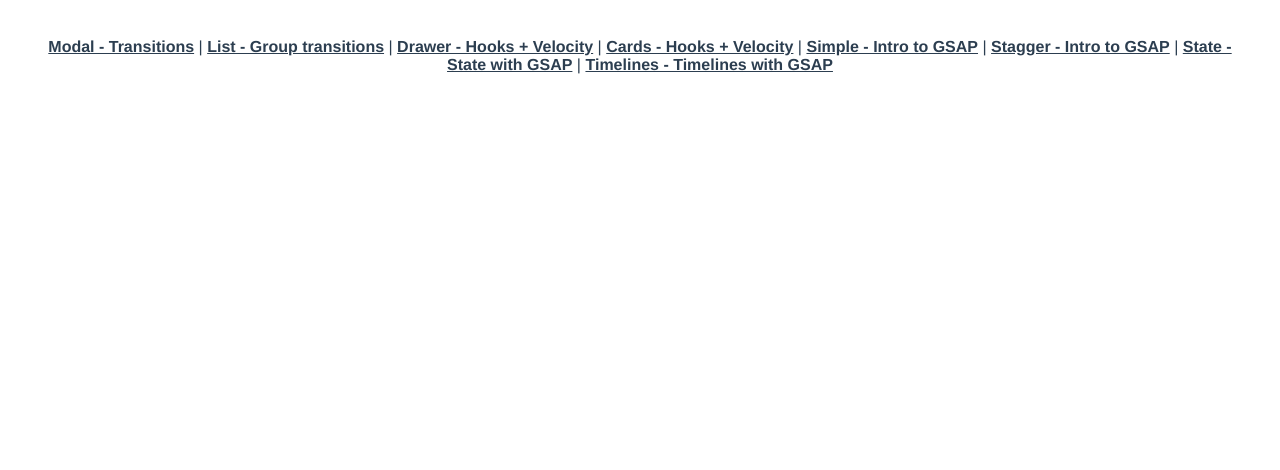
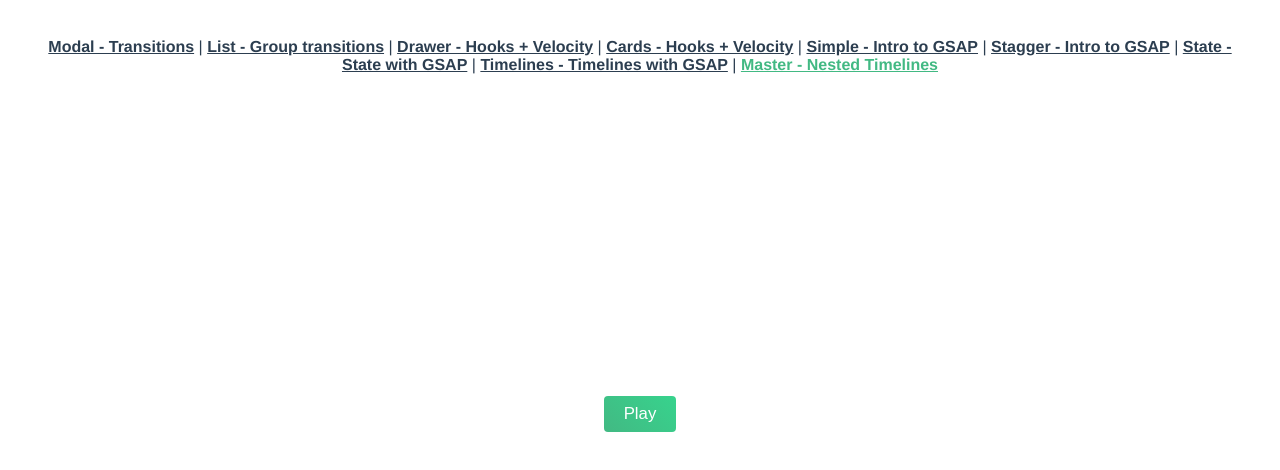
Before and after one commit to dsErick/animating-vue, a Vue app: page /master in a window 1280 px wide. Shown: the top 470 px of the page. Built offline with nearby package versions, Linux system fonts and the light colour scheme.

Commit message:
Nested timelines

```diff
--- a/src/App.vue
+++ b/src/App.vue
@@ -7,7 +7,8 @@
     <router-link to="/simple">Simple - Intro to GSAP</router-link> |
     <router-link to="/stagger">Stagger - Intro to GSAP</router-link> |
     <router-link to="/state">State - State with GSAP</router-link> |
-    <router-link to="/timelines">Timelines - Timelines with GSAP</router-link>
+    <router-link to="/timelines">Timelines - Timelines with GSAP</router-link> |
+    <router-link to="/master">Master - Nested Timelines</router-link>
 </div>
 
 <router-view v-slot="{ Component, route }">
--- a/src/router/index.js
+++ b/src/router/index.js
@@ -54,6 +54,13 @@ const routes = [
     component: () => import(/* webpackChunkName: "timelines-with-gsap" */ '@/views/Timelines.vue'),
     meta: { transition: 'none' },
   },
+
+  {
+    path: '/master',
+    name: 'Master',
+    component: () => import(/* webpackChunkName: "nested-timelines" */ '@/views/Master.vue'),
+    meta: { transition: 'none' },
+  },
 ]
 
 const router = createRouter({
--- /dev/null
+++ b/src/views/Master.vue
@@ -0,0 +1,85 @@
+<template>
+<div>
+    <div id="container">
+        <img src="@/assets/images/paws.png" alt="fox-paws" class="paws first">
+        <img src="@/assets/images/paws.png" alt="fox-paws" class="paws second">
+        <img src="@/assets/images/paws.png" alt="fox-paws" class="paws third">
+        <img src="@/assets/images/paws.png" alt="fox-paws" class="paws fourth">
+
+        <img src="@/assets/images/fox.png" alt="fox" id="fox">
+    </div>
+
+    <button @click.prevent="play">Play</button>
+</div>
+</template>
+
+<script>
+import gsap from 'gsap'
+
+export default {
+    setup() {
+        function pawsTL() {
+            const tl = gsap.timeline({ defaults: { duration: .5, ease: 'bounce.out' }})
+
+            tl.to('.first', { opacity: 1, scale: 1 })
+                .to('.second', { opacity: 1, scale: 1 }, '<.3')
+                .to('.third', { opacity: 1, scale: 1 }, '<.3')
+                .to('.fourth', { opacity: 1, scale: 1 }, '<.3')
+
+            return tl
+        }
+
+        function foxTL() {
+            const tl = gsap.timeline({})
+
+            tl.to('#fox', {
+                duration: .4,
+                opacity: 1,
+                scale: 1,
+                filter: 'blur(0)',
+                ease: 'slow'
+            })
+
+            return tl
+        }
+
+        const masterTL = gsap.timeline()
+
+        function play() {
+            masterTL.add(pawsTL())
+                .add(foxTL())
+                .play()
+        }
+
+        return {
+            play,
+        }
+    }
+}
+</script>
+
+<style scoped>
+#container {
+    display: flex;
+    flex-direction: row;
+    justify-content: center;
+    margin-top: 5em;
+}
+#fox {
+    height: 8em;
+    width: 8em;
+    opacity: 0;
+    filter: blur(2px);
+}
+.paws {
+    transform: scale(0);
+    width: 2.5em;
+    height: 2.5em;
+    margin-top: 50px;
+    margin-right: 0.8em;
+    opacity: 0;
+}
+button {
+    margin-top: 5em;
+}
+</style>
```
Also changed, not shown: src/assets/images/fox.png (added), src/assets/images/paws.png (added).
